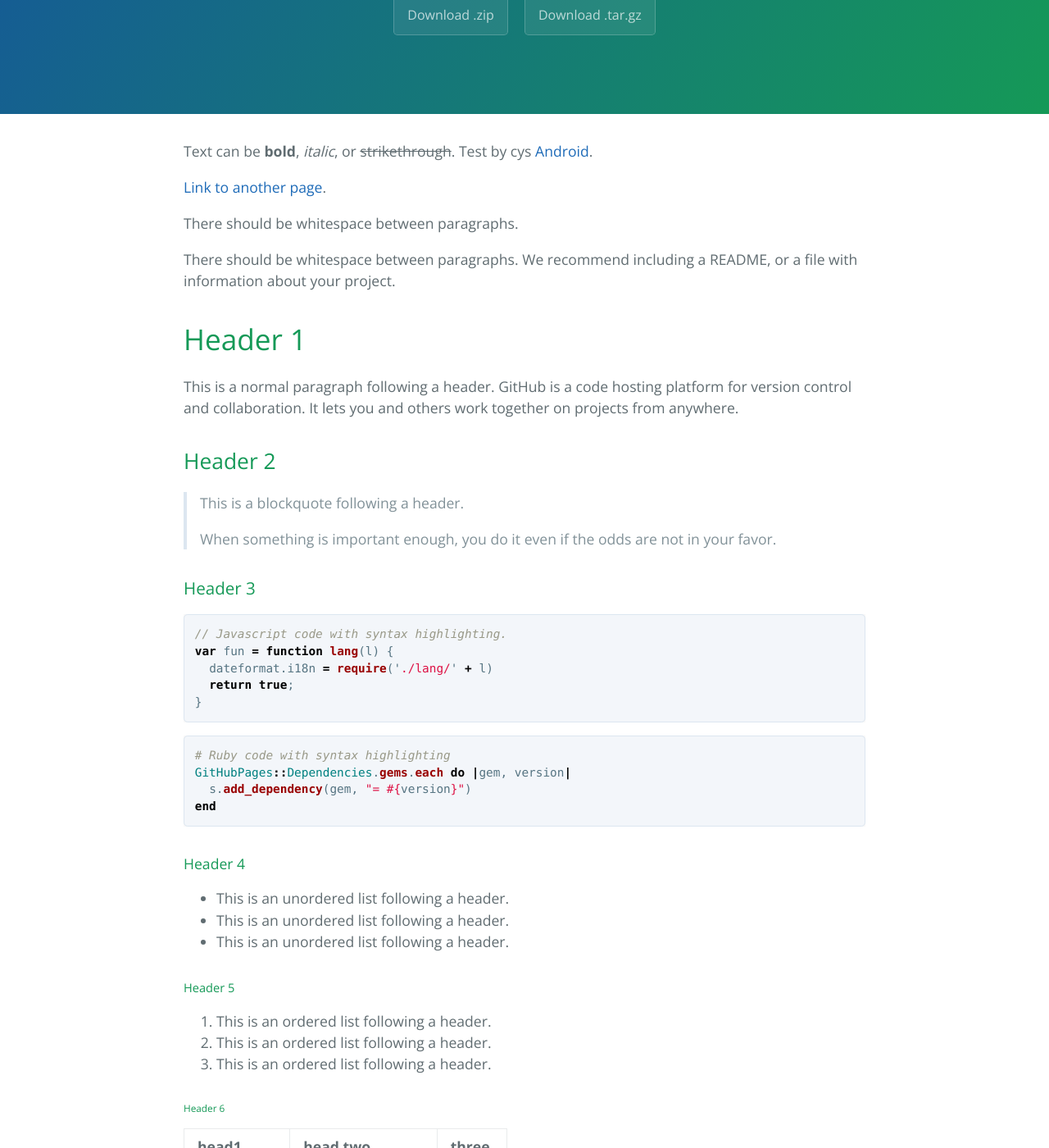
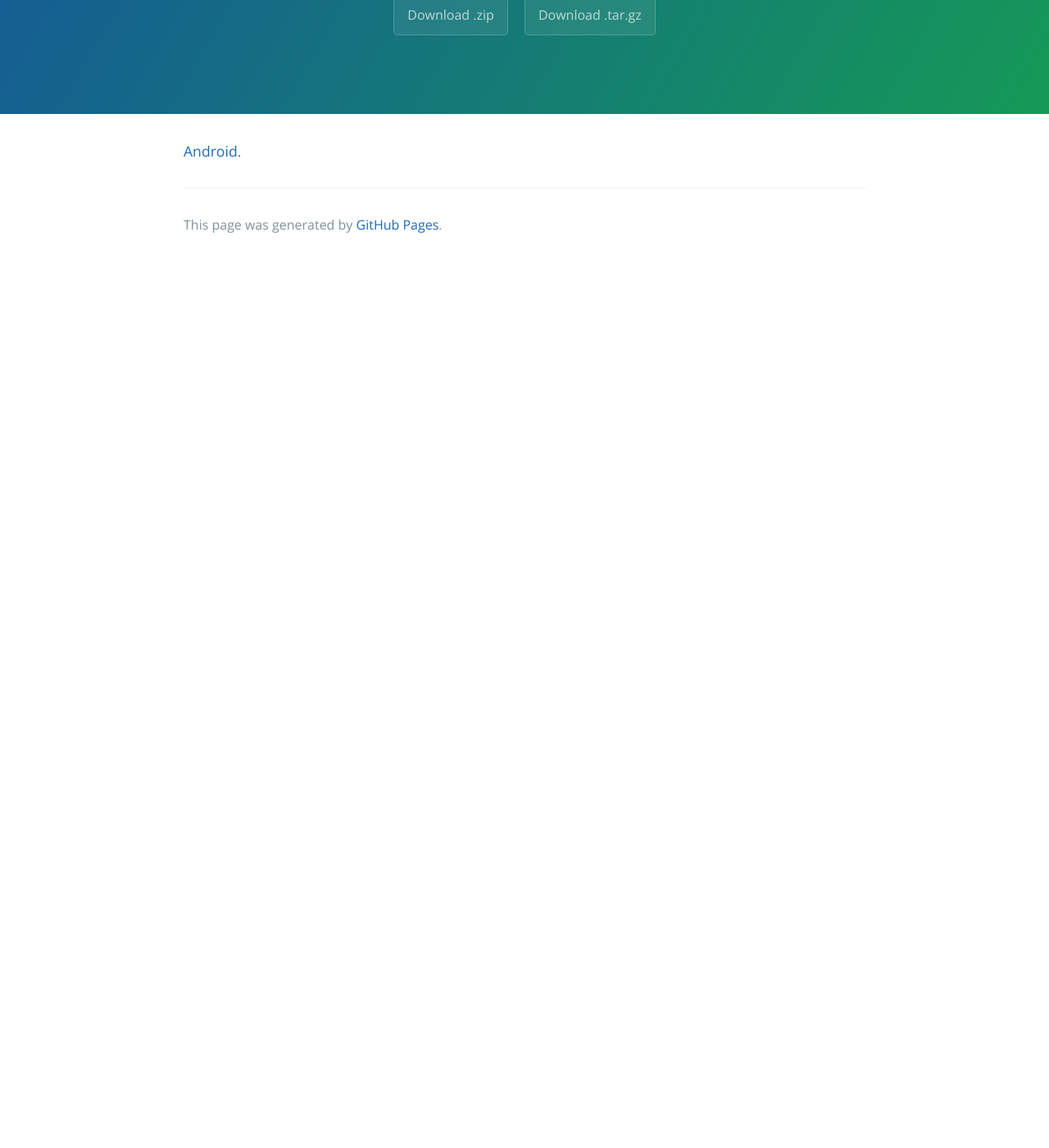
Before and after one commit to EricChenYS/EricChenYS.github.io, a Jekyll site: the page built from index.md, in a window 1280 px wide and 1400 px high, scrolled down 244 px. Shown: the whole window at 82% size. Built offline with Jekyll 4.4.1, drawn with Linux system fonts in a browser that asks for light colours; after the commit the page ends 900 px from its top, so only the background shows below that; some of the changed text lies outside the part shown.

Commit message:
Update index.md

````diff
--- a/index.md
+++ b/index.md
@@ -2,123 +2,4 @@
 layout: default
 ---
 
-Text can be **bold**, _italic_, or ~~strikethrough~~.  Test by cys
 [Android](./docs/Android.md).
-
-[Link to another page](./another-page.html).
-
-There should be whitespace between paragraphs.
-
-There should be whitespace between paragraphs. We recommend including a README, or a file with information about your project.
-
-# Header 1
-
-This is a normal paragraph following a header. GitHub is a code hosting platform for version control and collaboration. It lets you and others work together on projects from anywhere.
-
-## Header 2
-
-> This is a blockquote following a header.
->
-> When something is important enough, you do it even if the odds are not in your favor.
-
-### Header 3
-
-```js
-// Javascript code with syntax highlighting.
-var fun = function lang(l) {
-  dateformat.i18n = require('./lang/' + l)
-  return true;
-}
-```
-
-```ruby
-# Ruby code with syntax highlighting
-GitHubPages::Dependencies.gems.each do |gem, version|
-  s.add_dependency(gem, "= #{version}")
-end
-```
-
-#### Header 4
-
-*   This is an unordered list following a header.
-*   This is an unordered list following a header.
-*   This is an unordered list following a header.
-
-##### Header 5
-
-1.  This is an ordered list following a header.
-2.  This is an ordered list following a header.
-3.  This is an ordered list following a header.
-
-###### Header 6
-
-| head1        | head two          | three |
-|:-------------|:------------------|:------|
-| ok           | good swedish fish | nice  |
-| out of stock | good and plenty   | nice  |
-| ok           | good `oreos`      | hmm   |
-| ok           | good `zoute` drop | yumm  |
-
-### There's a horizontal rule below this.
-
-* * *
-
-### Here is an unordered list:
-
-*   Item foo
-*   Item bar
-*   Item baz
-*   Item zip
-
-### And an ordered list:
-
-1.  Item one
-1.  Item two
-1.  Item three
-1.  Item four
-
-### And a nested list:
-
-- level 1 item
-  - level 2 item
-  - level 2 item
-    - level 3 item
-    - level 3 item
-- level 1 item
-  - level 2 item
-  - level 2 item
-  - level 2 item
-- level 1 item
-  - level 2 item
-  - level 2 item
-- level 1 item
-
-### Small image
-
-![Octocat](https://github.githubassets.com/images/icons/emoji/octocat.png)
-
-### Large image
-
-![Branching](https://guides.github.com/activities/hello-world/branching.png)
-
-
-### Definition lists can be used with HTML syntax.
-
-<dl>
-<dt>Name</dt>
-<dd>Godzilla</dd>
-<dt>Born</dt>
-<dd>1952</dd>
-<dt>Birthplace</dt>
-<dd>Japan</dd>
-<dt>Color</dt>
-<dd>Green</dd>
-</dl>
-
-```
-Long, single-line code blocks should not wrap. They should horizontally scroll if they are too long. This line should be long enough to demonstrate this.
-```
-
-```
-The final element.
-```
````
